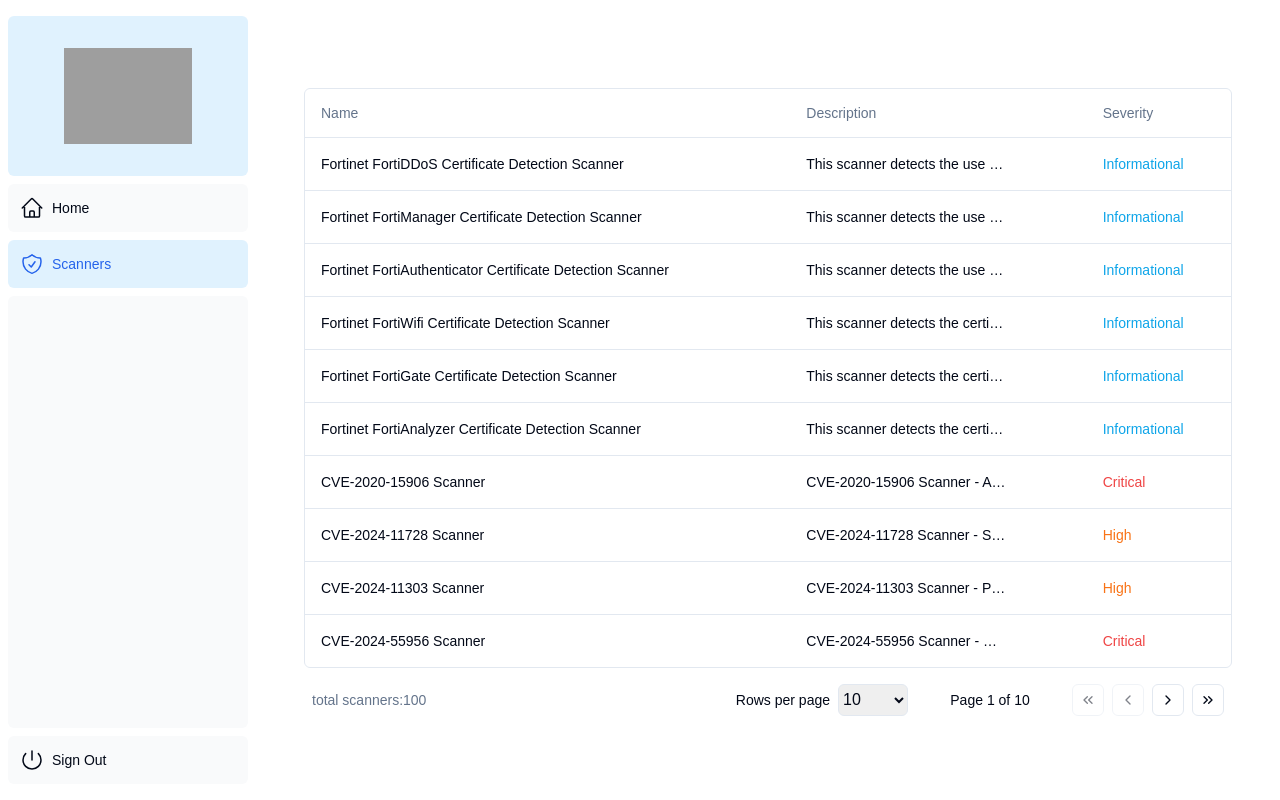
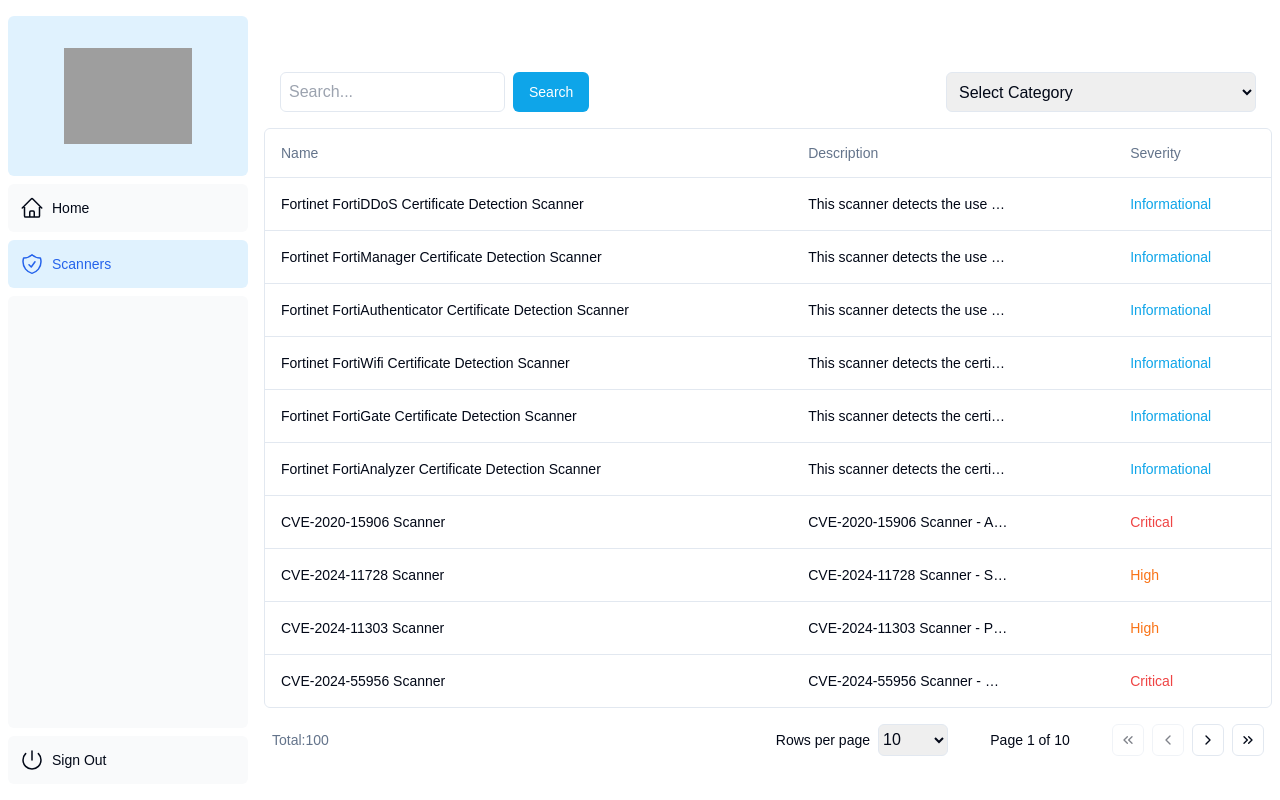
Before and after one commit to suhatanriverdi/scanners-listing-frontend-task, a Next.js app: page /scanners in a window 1280 px wide. Built offline with nearby package versions, Linux system fonts and the light colour scheme; grey boxes are pictures that could not be loaded.

Commit message:
Implement search button & cetagories drop down menu

```diff
--- a/app/layout.tsx
+++ b/app/layout.tsx
@@ -32,7 +32,7 @@
           <div className="w-full flex-none md:w-64">
             <SideNav />
           </div>
-          <div className="grow p-6 md:overflow-y-auto md:p-12">{children}</div>
+          <div className="grow md:overflow-y-auto px-3 py-0 md:py-4 md:px-2">{children}</div>
         </div>
       </body>
     </html>
--- a/app/page.tsx
+++ b/app/page.tsx
@@ -1,7 +1,36 @@
+import Link from "next/link";
+
 export default function Home() {
   return (
-    <div className="grid grid-rows-[20px_1fr_20px] items-center justify-items-center min-h-screen p-8 pb-20 gap-16 sm:p-20 font-[family-name:var(--font-geist-sans)]">
-      <h1>Scanners List</h1>
+    <div className="flex flex-col justify-center items-center w-full h-full rounded-md p-6 sm:p-10 gap-16 bg-gray-50 text-gray-800">
+      <header className="text-center">
+        <h1 className="text-3xl font-bold tracking-tight sm:text-4xl">
+          Welcome to S4E Security Tools
+        </h1>
+        <p className="mt-2 text-lg sm:text-xl text-gray-600">
+          Run free cybersecurity tools to enhance your security posture.
+        </p>
+      </header>
+
+      <main className="text-center max-w-xl">
+        <p className="text-base sm:text-lg text-gray-700">
+          Empower your applications with comprehensive scans and insights, from
+          SSL checks to network vulnerability assessments.
+        </p>
+        <p className="mt-4 text-base sm:text-lg font-medium text-gray-700">
+          Visit the Scanners page to explore and execute security tools for your
+          assets.
+        </p>
+      </main>
+
+      <footer className="text-center">
+        <Link
+          href="/scanners"
+          className="px-6 py-3 bg-blue-600 text-white rounded-lg text-base sm:text-lg shadow-md hover:bg-blue-700 focus:ring-2 focus:ring-blue-500"
+        >
+          Go to Scanners
+        </Link>
+      </footer>
     </div>
   );
 }
--- a/app/scanners/data-table.tsx
+++ b/app/scanners/data-table.tsx
@@ -24,6 +24,9 @@
   ChevronsLeft,
   ChevronsRight,
 } from "lucide-react";
+import { useState } from "react";
+import { useRouter } from "next/navigation";
+import { categories } from "@/app/utils/utils"; // Updated import
 
 interface DataTableProps<TData, TValue> {
   columns: ColumnDef<TData, TValue>[];
@@ -34,6 +37,13 @@
   columns,
   data,
 }: DataTableProps<TData, TValue>) {
+  const router = useRouter(); // Using the correct router
+
+  // State for search and category
+  const [searchText, setSearchText] = useState("");
+  const [selectedCategory, setSelectedCategory] = useState<string | null>(null);
+
+  // Initialize the table
   const table = useReactTable({
     data,
     columns,
@@ -41,8 +51,53 @@
     getPaginationRowModel: getPaginationRowModel(),
   });
 
+  const handleSearch = () => {
+    const query = new URLSearchParams();
+    if (selectedCategory) {
+      query.set("tools-category", selectedCategory);
+    }
+    if (searchText) {
+      query.set("text", searchText);
+    }
+    query.set("page", String(0)); // Reset to page 0 on search
+    router.push(`/scans/tools?scan_type=0&${query.toString()}`);
+  };
+
   return (
     <div>
+      {/* Search Bar and Category Filter */}
+      <div className="flex items-center justify-between p-4">
+        <div className="flex items-center space-x-2">
+          <input
+            type="text"
+            placeholder="Search..."
+            value={searchText}
+            onChange={(e) => setSearchText(e.target.value)}
+            className="border rounded-md h-10 px-2"
+          />
+          <Button
+            onClick={handleSearch}
+            className="bg-sky-500 text-white hover:bg-sky-600"
+          >
+            Search
+          </Button>
+        </div>
+        <div className="flex items-center space-x-2">
+          <select
+            value={selectedCategory || ""}
+            onChange={(e) => setSelectedCategory(e.target.value)}
+            className="border rounded-md h-10 px-2"
+          >
+            <option value="">Select Category</option>
+            {categories.map((category) => (
+              <option key={category.value} value={category.value}>
+                {category.label}
+              </option>
+            ))}
+          </select>
+        </div>
+      </div>
+
       <div className="rounded-md border">
         <Table>
           <TableHeader>
@@ -95,7 +150,7 @@
       {/* Pagination Controls */}
       <div className="flex items-center justify-between px-2 py-4">
         <div className="flex-1 text-sm text-muted-foreground">
-          {"total scanners:" + data.length}
+          {"Total:" + data.length}
         </div>
         <div className="flex items-center space-x-6 lg:space-x-8">
           <div className="flex items-center space-x-2">
--- a/app/utils/utils.ts
+++ b/app/utils/utils.ts
@@ -1,4 +1,15 @@
 import { Scanner, ScannerRaw } from "@/app/lib/definitions";
+
+export const categories = [
+  { label: "DNS Controls", value: "1" },
+  { label: "SSL Controls", value: "2" },
+  { label: "Misconfiguration", value: "3" },
+  { label: "Network Vulnerabilities", value: "4" },
+  { label: "Web Vulnerabilities", value: "5" },
+  { label: "Information Scans", value: "6" },
+  { label: "Product Based Web Vulnerabilities", value: "7" },
+  { label: "Product Based Network Vulnerabilities", value: "8" },
+];
 
 export const getSeverity = (score: number): string => {
   if (score === 1) return "Informational";
```
